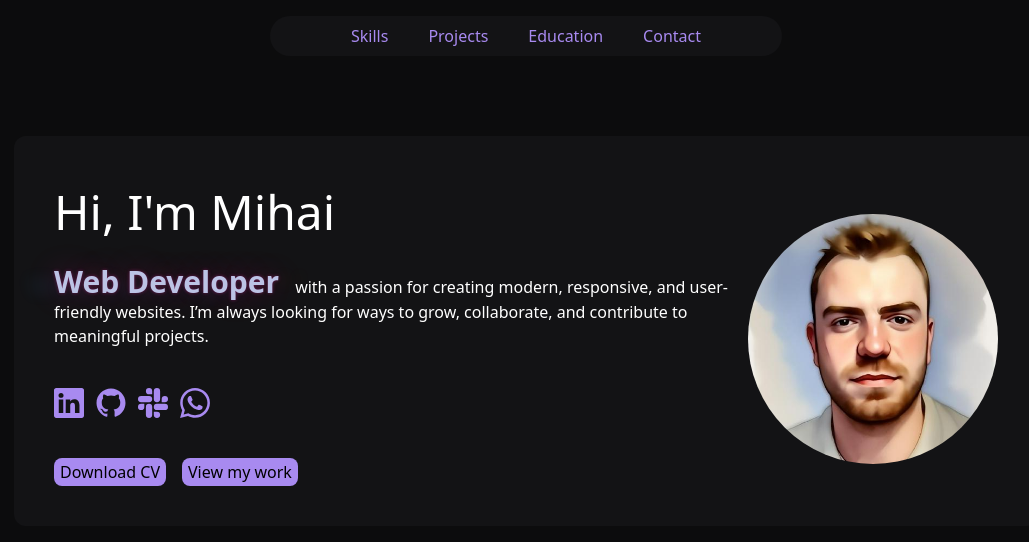
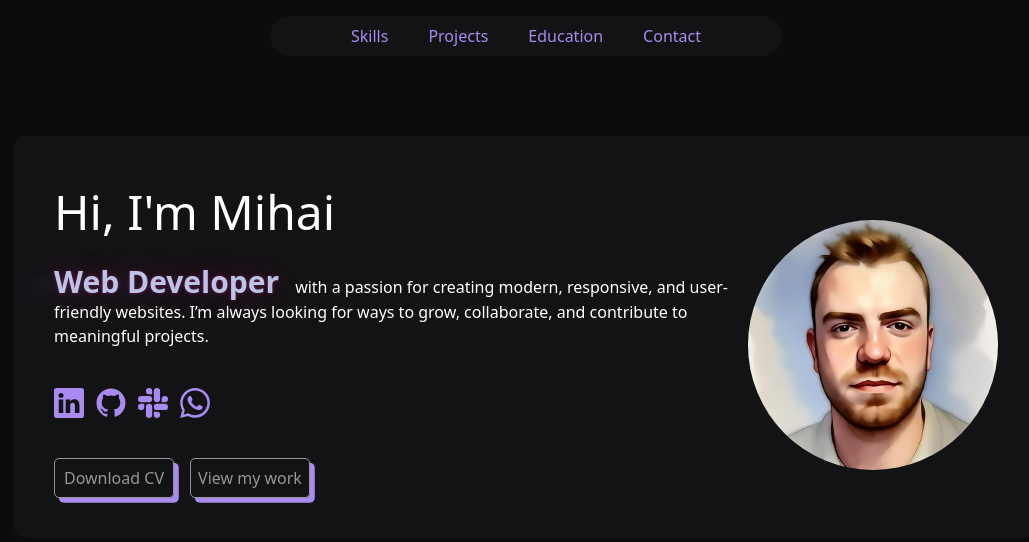
Before and after one commit to mihaisacalianu/updated-landing, a React (Vite) app: page / in a window 1280 px wide. Shown: the top 542 px of the page, without its empty margins (114-1143 px from the left). Built offline with nearby package versions, Linux system fonts and the light colour scheme.

Commit message:
redesigned buttons on bio component

```diff
--- a/src/Components/Bio.jsx
+++ b/src/Components/Bio.jsx
@@ -11,16 +11,20 @@ function Bio() {
     <section id="about" className={sectionStyling}>
       <div aria-label="Main Description" className=''>
         <h1 className='text-[2rem] sm:text-[3rem] mb-4'>Hi, I'm Mihai</h1>
-        <p><strong className=' neon-text text-3xl'>Web Developer</strong>with a passion for creating modern, responsive, and user-friendly websites. I’m always looking for ways to grow, collaborate, and contribute to meaningful projects.</p>
+        <p><strong className='neon-text text-3xl mr-3'>Web Developer</strong>with a passion for creating modern, responsive, and user-friendly websites. I’m always looking for ways to grow, collaborate, and contribute to meaningful projects.</p>
         <div aria-label="social media links" className="text-[#A88AF0] text-3xl flex items-center justify-center sm:justify-start gap-3 mt-4 sm:mt-10">
           <a href="https://www.linkedin.com/in/mihaisacalianu/"><BsLinkedin /></a>
           <a href="https://github.com/mihaisacalianu"><RxGithubLogo /></a>
-          <SiSlack />
-          <ImWhatsapp />
+          <a href="slack://channel?team=T02NE0241&id=D088UDKGXFT">
+            <SiSlack />
+          </a>
+          <a href="https://wa.me/07468459500" target="_blank" rel="noopener noreferrer">
+            <ImWhatsapp />
+          </a>
         </div>
         <div aria-label='utility buttons' className='flex gap-4 mt-10 items-center text-black justify-center sm:justify-start'>
-          <button className='blurred-purple-btn'>Download CV</button>
-          <a href="https://github.com/mihaisacalianu?tab=repositories" className='blurred-purple-btn'>View my work</a>
+          <a href="../../public/MihaiSacalianuResume.pdf" download className='click-btn btn-style5'>Download CV</a>
+          <a href="https://github.com/mihaisacalianu?tab=repositories" className='click-btn btn-style5'>View my work</a>
         </div>
       </div>
       <img src={avatar} alt="portofolio owner photo" className='w-[200px] h-[200px] justify-self-center sm:w-[250px] sm:h-[250px] rounded-full mt-15 sm:mt-4'/>
--- a/src/index.css
+++ b/src/index.css
@@ -19,11 +19,37 @@ a:active{
   color: rgb(226, 221, 221);
   }
 
-.blurred-purple-btn{
-  background-color: #A88AF0;
-  padding: 2px 6px;
-  border-radius: 8px;
-}
+  .click-btn {
+    display: flex;
+    height: 40px;
+    width: 120px;
+    justify-content: center;
+    align-items: center;
+    line-height: 35px;
+    border: 1px solid;
+    border-radius: 5px;
+    text-align: center;
+    font-size: 16px;
+    color: #000;
+    text-decoration: none;
+    transition: all 0.35s;
+    box-sizing: border-box;
+  }
+
+  .btn-style5 {
+    color: #979695;
+    border-color: #979695;
+    box-shadow: 0.3rem 0.3rem 0 #A88AF0;
+    &:hover {
+      color: #fff;
+      border-color: #A88AF0;
+      box-shadow: -0.3rem 0.3rem 0 #979695;
+    }
+  }
+
+  .btn-style5:hover{
+    color: #fff;
+  }
 
 .neon-text {
   animation: lights 5s 750ms linear infinite;
```
Also changed, not shown: 1 other file (tests, documents, lock files or other folders).
